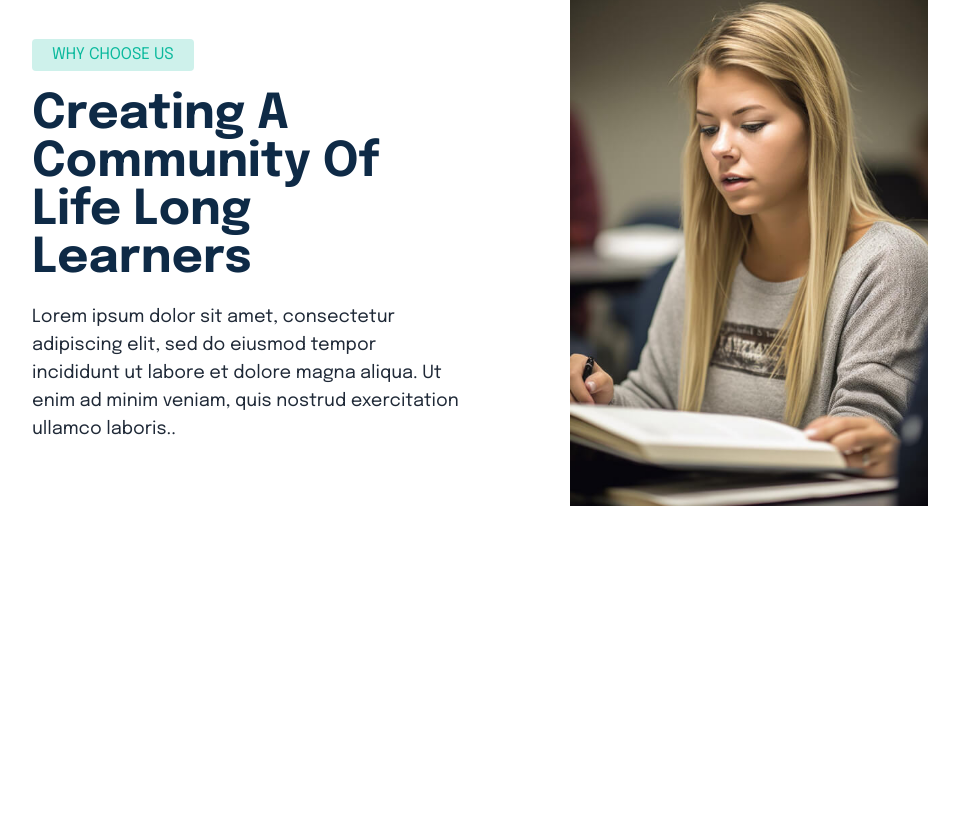
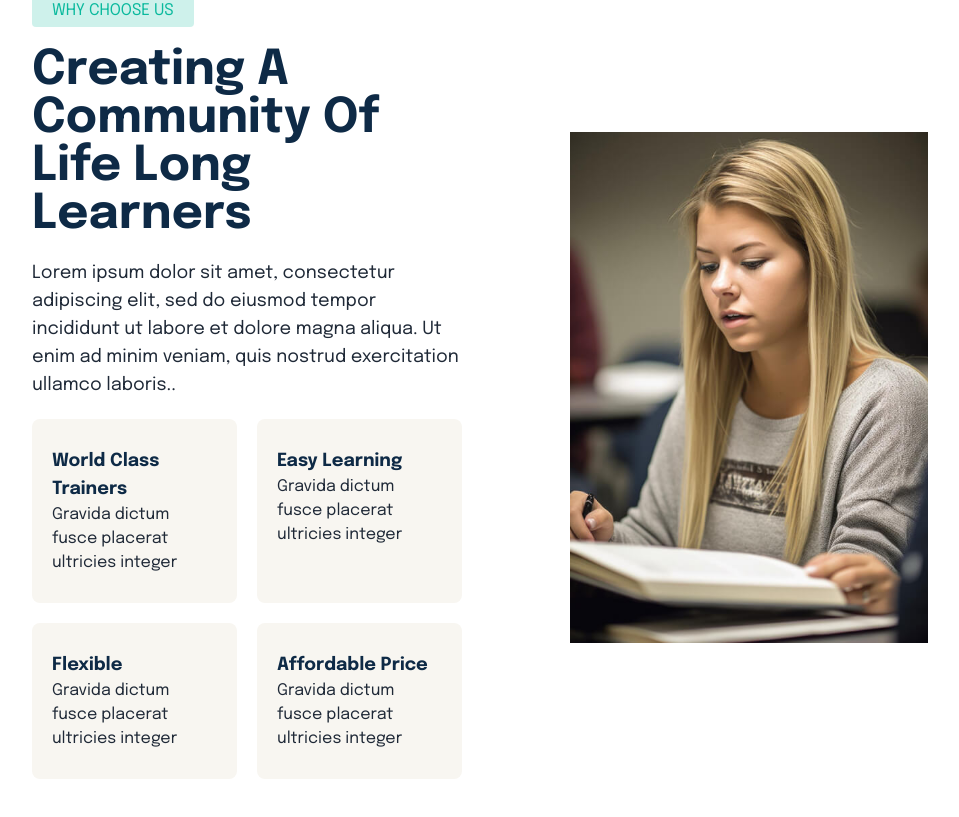
Before and after one commit to only1tarunno/schoolManagement-client, a React (Vite) app: page / in a window 1280 px wide. Shown: the part 3942-4759 px from the top of the page, without its empty margins (160-1119 px from the left). Before the commit the page ends 4512 px from the top, so only its background shows below. Built offline with nearby package versions, Linux system fonts and the light colour scheme.

Commit message:
why us section complete

```diff
--- a/src/pages/home/WhyUs.jsx
+++ b/src/pages/home/WhyUs.jsx
@@ -18,7 +18,30 @@ const WhyUs = () => {
               eiusmod tempor incididunt ut labore et dolore magna aliqua. Ut
               enim ad minim veniam, quis nostrud exercitation ullamco laboris..
             </p>
-            <div></div>
+            <div className="grid grid-cols-1 md:grid-cols-2 gap-5">
+              <div className="bg-[#f8f6f1] px-5 py-7 rounded-lg">
+                <h3 className="text-[#0e2a46] font-bold text-lg">
+                  World Class Trainers
+                </h3>
+                <p>Gravida dictum fusce placerat ultricies integer</p>
+              </div>
+              <div className="bg-[#f8f6f1] px-5 py-7 rounded-lg">
+                <h3 className="text-[#0e2a46] font-bold text-lg">
+                  Easy Learning
+                </h3>
+                <p>Gravida dictum fusce placerat ultricies integer</p>
+              </div>
+              <div className="bg-[#f8f6f1] px-5 py-7 rounded-lg">
+                <h3 className="text-[#0e2a46] font-bold text-lg">Flexible</h3>
+                <p>Gravida dictum fusce placerat ultricies integer</p>
+              </div>
+              <div className="bg-[#f8f6f1] px-5 py-7 rounded-lg">
+                <h3 className="text-[#0e2a46] font-bold text-lg">
+                  Affordable Price
+                </h3>
+                <p>Gravida dictum fusce placerat ultricies integer</p>
+              </div>
+            </div>
           </div>
           <div className="w-full md:w-[40%]">
             <img src={img1} className="w-full" alt="" />
```
